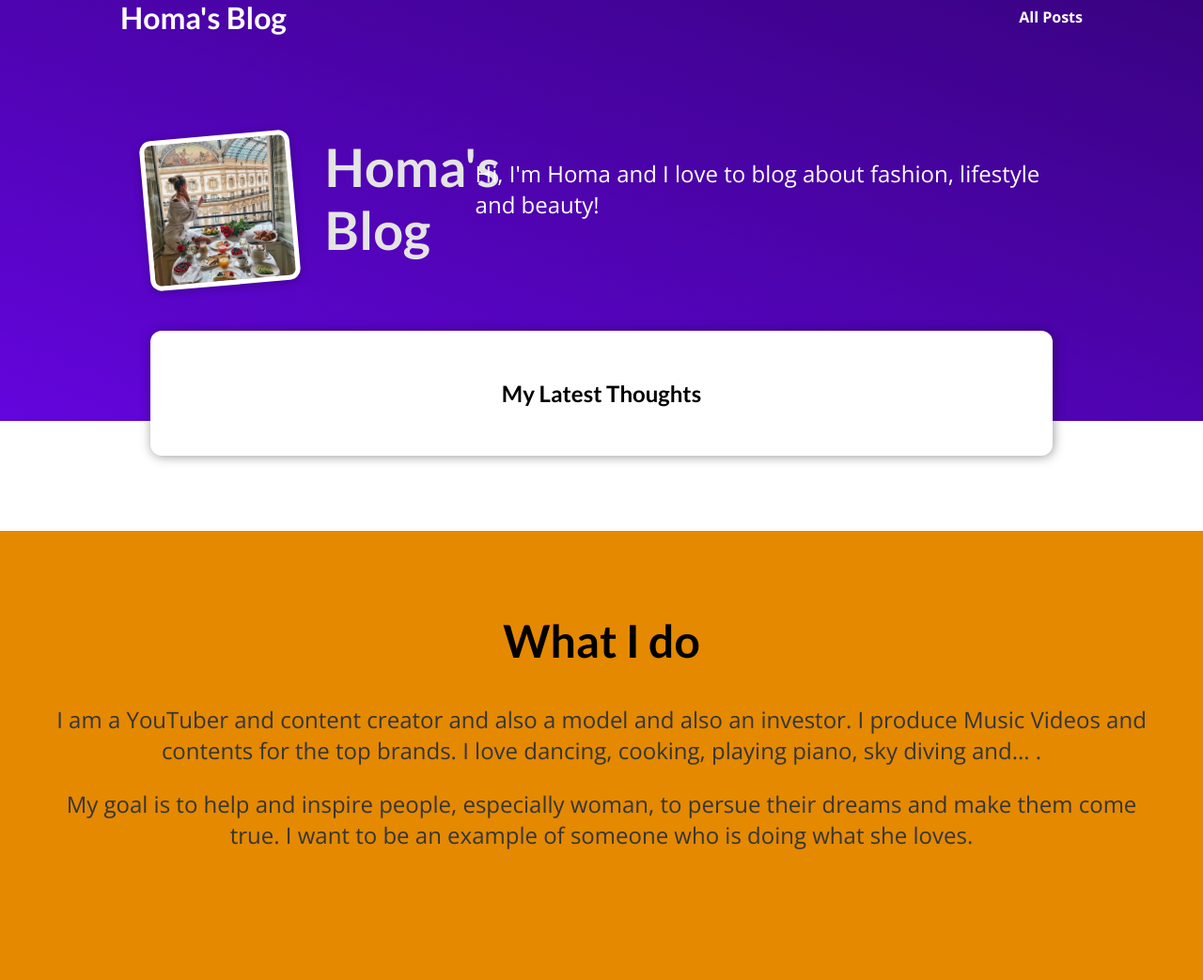
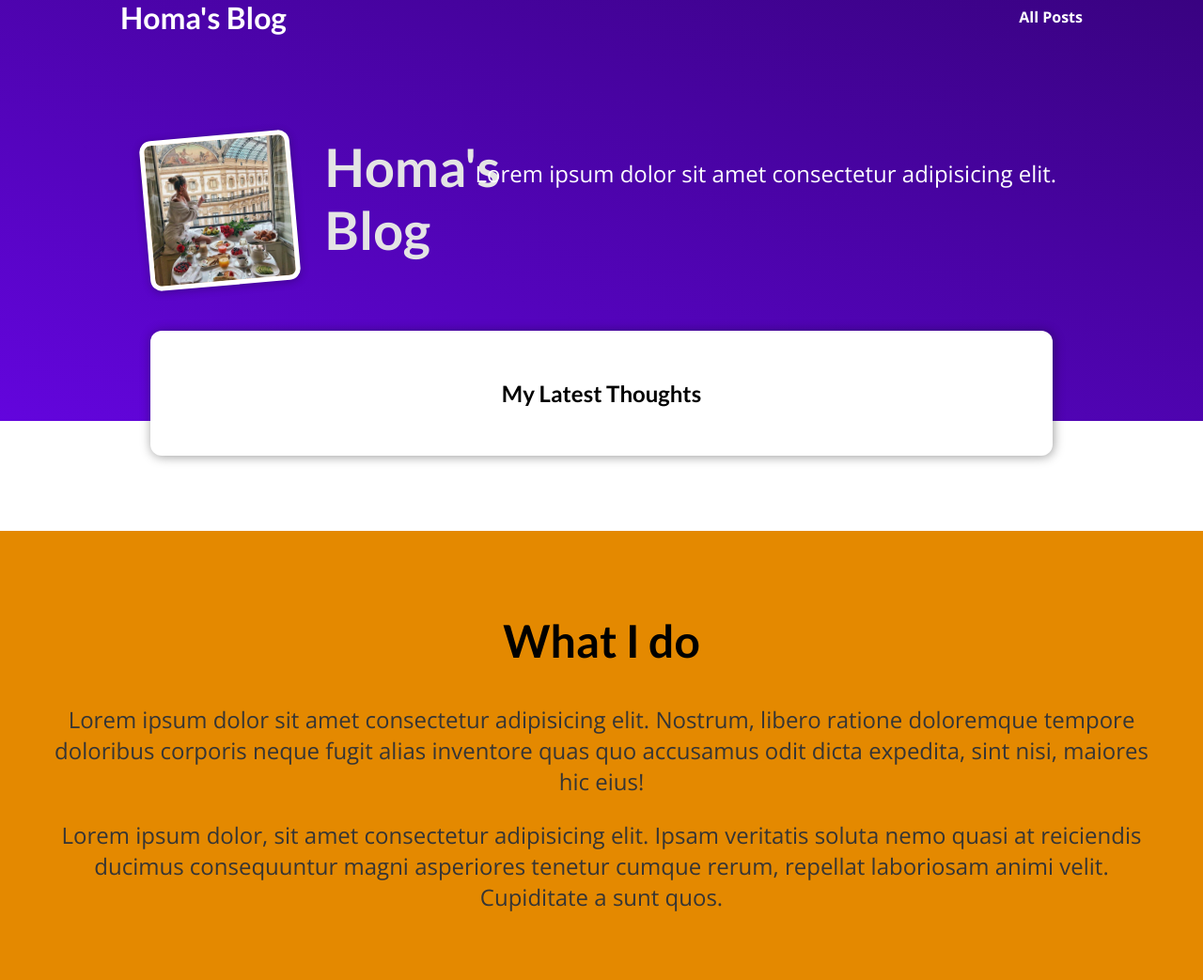
Before and after one commit to homabakhtiarian/my-site, a Django app: template my_site/blog/templates/blog/index.html in a window 1280 px wide. Shown: the part 22-1065 px from the top of the page at 94% size. Before the commit the page ends 926 px from the top, so only its background shows below. Run offline with Django 4.2, Linux system fonts and the light colour scheme; the template is opened without the code that fills it, so the values that code supplies are empty.

Commit message:
Modified index.html

```diff
--- a/my_site/blog/templates/blog/index.html
+++ b/my_site/blog/templates/blog/index.html
@@ -3,8 +3,8 @@
 
 
 {% block css_files %}
-    <link rel="stylesheet" href="{% static 'post.css' %}">
-    <link rel="stylesheet" href="{% static 'index.css' %}">
+    <link rel="stylesheet" href="{% static 'blog/post.css' %}">
+    <link rel="stylesheet" href="{% static 'blog/index.css' %}">
 {% endblock %}
 
 {% block title %}
@@ -16,7 +16,7 @@
         <header>
             <img src="{% static 'blog/images/girl.jpg' %}" alt="Homa - The Author Of This Blog">
             <h2>Homa's Blog</h2>
-            <p>Hi, I'm Homa and I love to blog about fashion, lifestyle and beauty!</p>
+            <p>Lorem ipsum dolor sit amet consectetur adipisicing elit.</p>
         </header>
     </section>
 
@@ -32,11 +32,13 @@
 
     <section id="about">
         <h2>What I do</h2>
-        <p>I am a YouTuber and content creator and also a model and also an investor. I produce Music Videos and contents for the top brands.
-            I love dancing, cooking, playing piano, sky diving and... .
+        <p>Lorem ipsum dolor sit amet consectetur adipisicing elit.
+            Nostrum, libero ratione doloremque tempore doloribus corporis neque fugit alias inventore quas quo accusamus odit dicta expedita,
+            sint nisi, maiores hic eius!
         </p>
-        <p>My goal is to help and inspire people, especially woman, to persue their dreams and make them come true. I want
-            to be an example of someone who is doing what she loves.
+        <p>Lorem ipsum dolor, sit amet consectetur adipisicing elit.
+            Ipsam veritatis soluta nemo quasi at reiciendis ducimus consequuntur magni asperiores tenetur cumque rerum, repellat laboriosam animi velit.
+            Cupiditate a sunt quos.
         </p>
     </section>
 {% endblock %}
```
